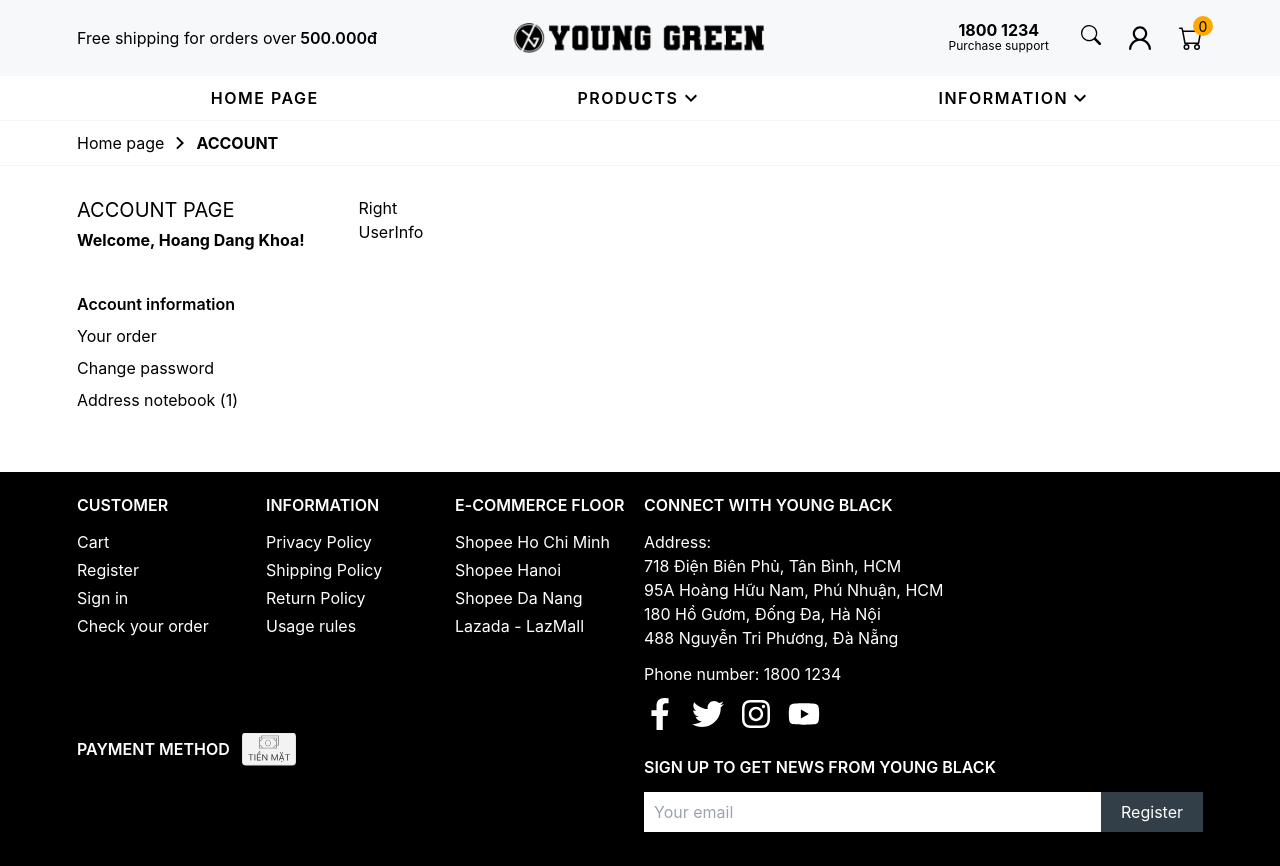
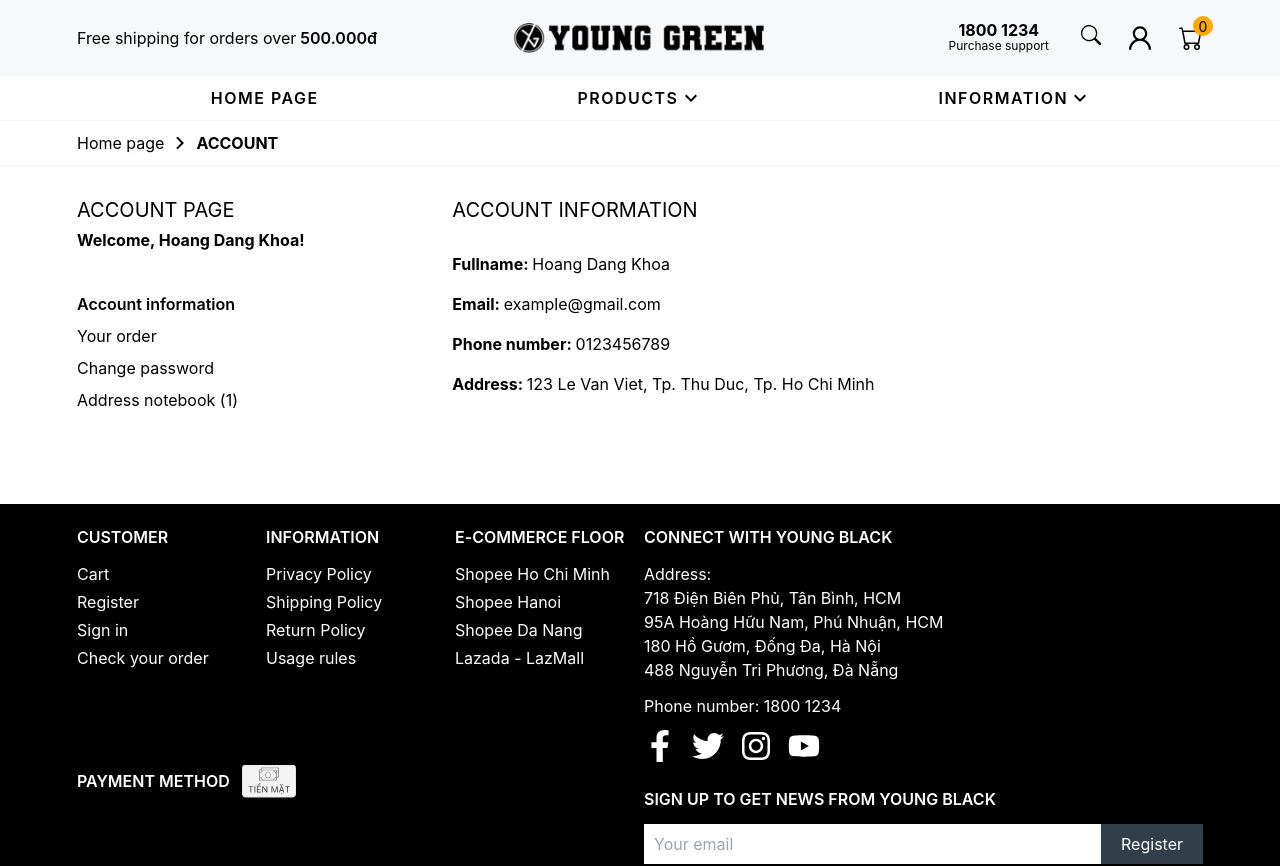
Before and after one commit to khoahd7621/fys, a React (Create React App) app in the folder frontend/: page /account in a window 1280 px wide. Shown: the top 866 px of the page. Built offline with nearby package versions, Linux system fonts and the light colour scheme.

Commit message:
FE: Design userinfor component

```diff
--- a/frontend/src/components/UserInfo/UserInfo.js
+++ b/frontend/src/components/UserInfo/UserInfo.js
@@ -1,7 +1,27 @@
 import React from 'react';
 
 const UserInfo = () => {
-  return <div>UserInfo</div>;
+  return (
+    <div className="user-infor">
+      <div className="title">
+        <h2 className="text-xl uppercase mb-7">Account information</h2>
+      </div>
+      <div className="content">
+        <div className="mb-4 font-bold">
+          Fullname: <span className="font-normal">Hoang Dang Khoa</span>
+        </div>
+        <div className="mb-4 font-bold">
+          Email: <span className="font-normal">example@gmail.com</span>
+        </div>
+        <div className="mb-4 font-bold">
+          Phone number: <span className="font-normal">0123456789</span>
+        </div>
+        <div className="mb-4 font-bold">
+          Address: <span className="font-normal">123 Le Van Viet, Tp. Thu Duc, Tp. Ho Chi Minh</span>
+        </div>
+      </div>
+    </div>
+  );
 };
 
 export default UserInfo;
--- a/frontend/src/pages/Account/Account.js
+++ b/frontend/src/pages/Account/Account.js
@@ -21,13 +21,13 @@
       </BreadCrumb>
       <div className="container mx-auto max-w-[730px] lg:max-w-[970px] xl:max-w-[1150px] px-3 py-5 mb-8">
         <div className="grid grid-cols-12">
-          <div className="col-span-12 lg:col-span-3">
+          <div className="col-span-12 lg:col-span-4">
             <section className="side-bar">
               <div className="title">
                 <h2 className="text-xl uppercase mb-1">Account page</h2>
                 <p className="font-bold">Welcome, Hoang Dang Khoa!</p>
               </div>
-              <ul className="options mt-10">
+              <ul className="options mt-10 mb-10">
                 <li className={classNames('my-2', { 'font-semibold': location.pathname === privateRoutes.account })}>
                   <Link to={privateRoutes.account}>Account information</Link>
                 </li>
@@ -56,8 +56,7 @@
               </ul>
             </section>
           </div>
-          <div className="col-span-12 lg:col-span-9">
-            <span>Right</span>
+          <div className="col-span-12 lg:col-span-8">
             <Outlet />
           </div>
         </div>
```
